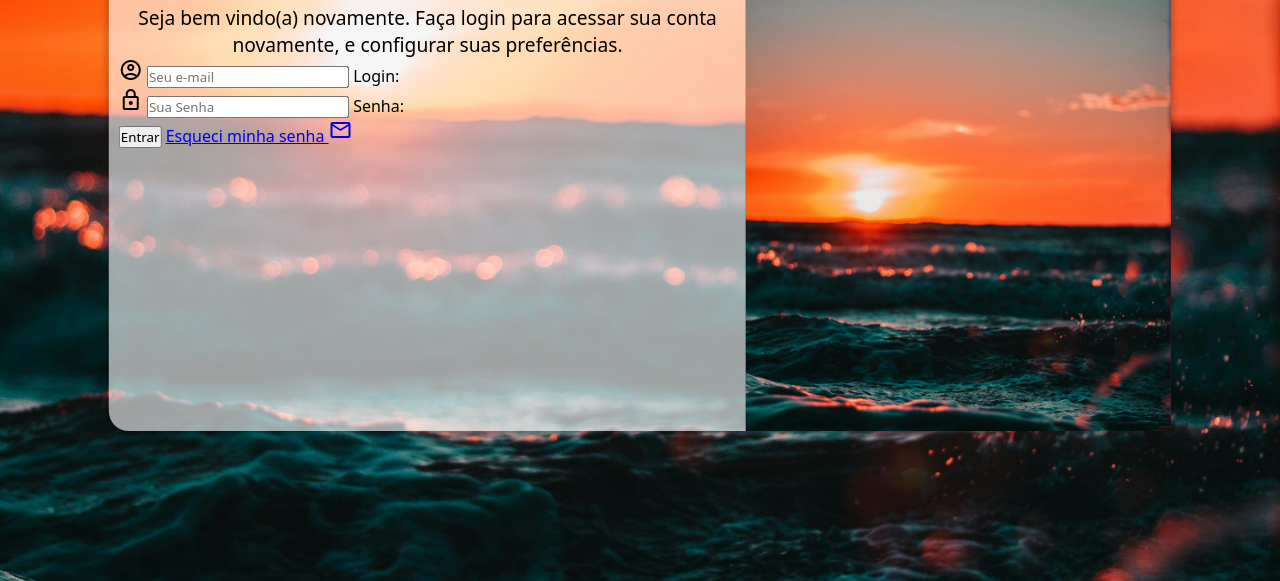
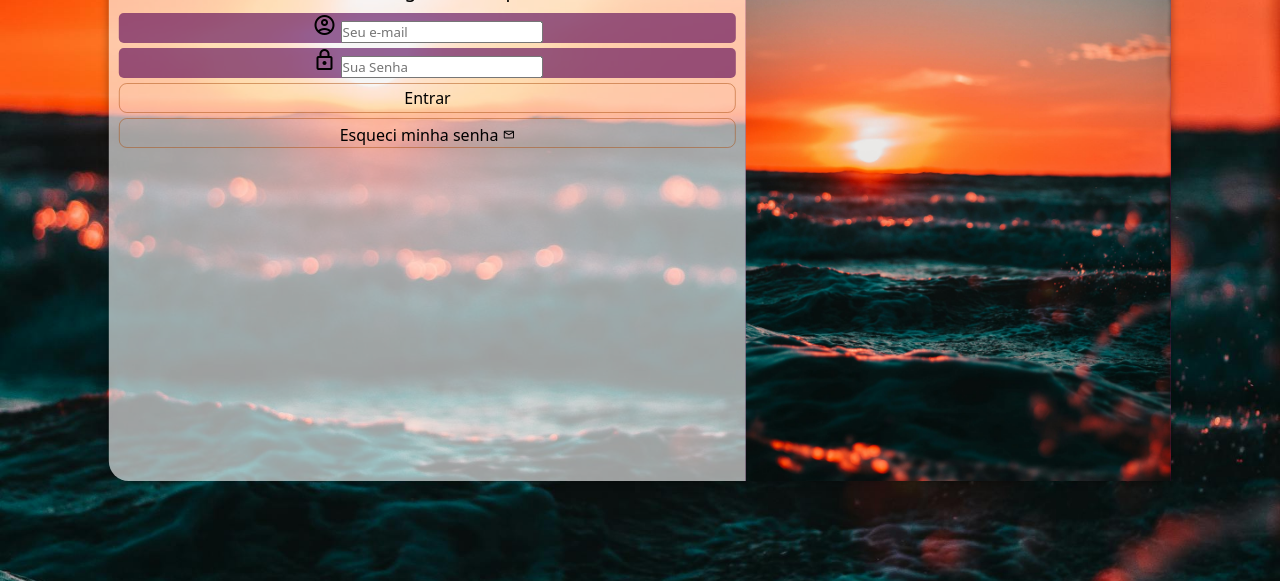
Before and after one commit to Anthony-Albuquerque405/projeto-tela-de-login, a plain HTML site: page index.html in a window 1280 px wide. Shown: the part 219-800 px from the top of the page. Drawn offline with nearby package versions, Linux system fonts and the light colour scheme.

Commit message:
Improve login form styling and layout
Updated the login section's background color, increased its height, and refined form element styles for better appearance and usability. Added new CSS classes for form fields and buttons, adjusted margins and paddings, and applied the new 'botao' class to the 'Esqueci minha senha' link in index.html.

```diff
--- a/estilos/style.css
+++ b/estilos/style.css
@@ -22,7 +22,7 @@ azul claro: #00BFFF
 
 html,
 body {
-  background: var(--cor-primaria) url("../imagens/pexels-13nuance-561463.jpg")
+  background: var(--cor-secundaria) url("../imagens/pexels-13nuance-561463.jpg")
     no-repeat center center fixed;
   background-size: cover;
   height: 100vh;
@@ -40,7 +40,7 @@ main {
 section#tela-logim {
   background-color: #ffffff9b;
   width: 300px;
-  height: 500px;
+  height: 600px;
   border-radius: 20px;
   position: absolute;
   top: 50%;
@@ -63,9 +63,62 @@ section#tela-logim div#formulario {
 }
 div#formulario h1 {
   text-align: center;
-  margin-bottom: 20px;
+  margin-bottom: 10px;
 }
 div#formulario p {
   text-align: center;
+  padding: 5px;
   font-size: 0.8em;
 }
+
+form > div.campo {
+  background-color: #5502559c;
+  text-align: center;
+  width: 100%;
+  display: block;
+  height: 30px;
+  border-radius: 5px;
+  margin: 5px 0px;
+}
+
+div.campo > label {
+  display: none;
+}
+
+form > input[type="submit"] {
+  display: block;
+  font-size: 1em;
+  width: 100%;
+  height: 30px;
+  background-color: transparent;
+  border: 1px solid rgba(171, 77, 14, 0.482);
+  border-radius: 8px;
+}
+
+form > input[type="submit"]:hover {
+  background-color: var(--cor-primaria);
+  color: white;
+  cursor: pointer;
+}
+form > a.botao {
+  display: block;
+  font-size: 1em;
+  text-align: center;
+  width: 100%;
+  height: 30px;
+  padding-top: 5px;
+  margin-top: 5px;
+  background-color: transparent;
+  border: 1px solid rgba(171, 77, 14, 0.482);
+  border-radius: 8px;
+  text-decoration: none;
+  color: black;
+}
+form > a.botao:hover {
+  background-color: var(--cor-terciaria);
+  color: white;
+  cursor: pointer;
+}
+form > a.botao > i {
+  font-size: 0.8em;
+}
--- a/index.html
+++ b/index.html
@@ -54,7 +54,7 @@
               <label for="isenha">Senha: </label>
             </div>
             <input type="submit" value="Entrar" id="btn-entrar" />
-            <a href="#"
+            <a href="#" class="botao"
               >Esqueci minha senha
               <i class="material-symbols-outlined">mail</i></a
             >
```
